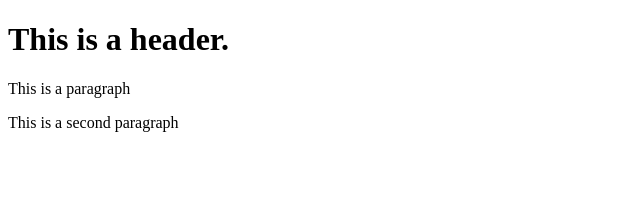
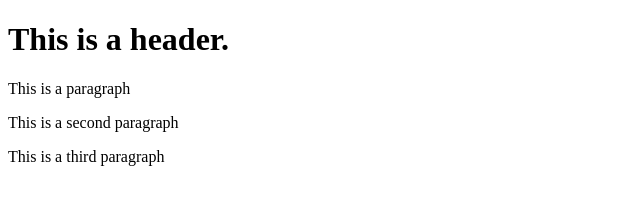
Before and after one commit to sdhakal90/git-test, a website: page index.html in a window 1280 px wide. Shown: the whole page, without its empty margins (0-640 px from the left). Drawn offline with Linux system fonts and the light colour scheme.

Commit message:
Fifth commit

```diff
--- a/index.html
+++ b/index.html
@@ -7,5 +7,6 @@
         <h1>This is a header.</h1>
         <p>This is a paragraph</p>
         <p>This is a second paragraph</p>
+        <p>This is a third paragraph</p>
     </body>
 </html>
```
Also changed, not shown: package.json (added, +24 -0 lines), 2 other files.
